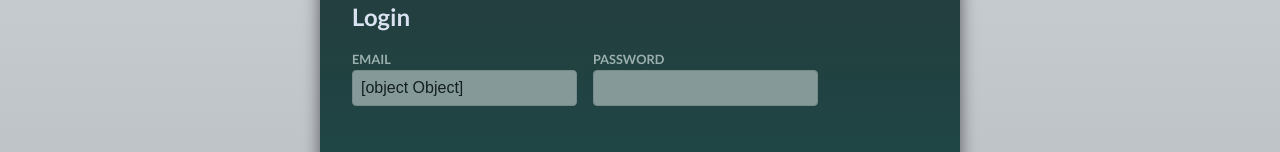
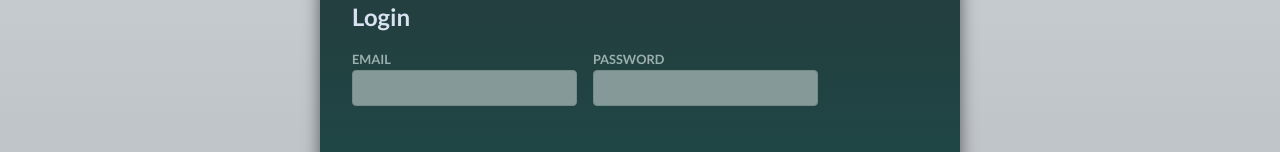
Before and after one commit to colson0x1/advanced-react-forms, a React (Vite) app: page / in a window 1280 px wide. Shown: the part 289-441 px from the top of the page. Built offline with nearby package versions, Linux system fonts and the light colour scheme.

Commit message:
build and use a reusable input component

```diff
--- a/src/components/StateLogin.jsx
+++ b/src/components/StateLogin.jsx
@@ -1,5 +1,7 @@
 import { useState } from 'react';
+
 import Input from './CustomInput';
+import { isEmail, isNotEmpty, hasMinLength } from '../util/validation.js';
 
 export default function Login() {
   // const [enteredEmail, setEnteredEmail] = useState('');
@@ -7,10 +9,7 @@ export default function Login() {
 
   // work with state using alternative combined state
   const [enteredValues, setEnteredValues] = useState({
-    email: {
-      value: '',
-      didEdit: false,
-    },
+    email: '',
     // or We can merge the didBlur or didEdit on email too
     /* email: {
       value: '',
@@ -27,9 +26,12 @@ export default function Login() {
     password: false,
   });
 
-  const emailIsInvalid = didEdit.email && !enteredValues.email.includes('@');
+  const emailIsInvalid =
+    didEdit.email &&
+    !isEmail(enteredValues.email) &&
+    !isNotEmpty(enteredValues.email);
   const passwordIsInvalid =
-    didEdit.password && enteredValues.password.trim().length < 6;
+    didEdit.password && !hasMinLength(enteredValues.password, 6);
 
   function handleSubmit(event) {
     event.preventDefault();
```
